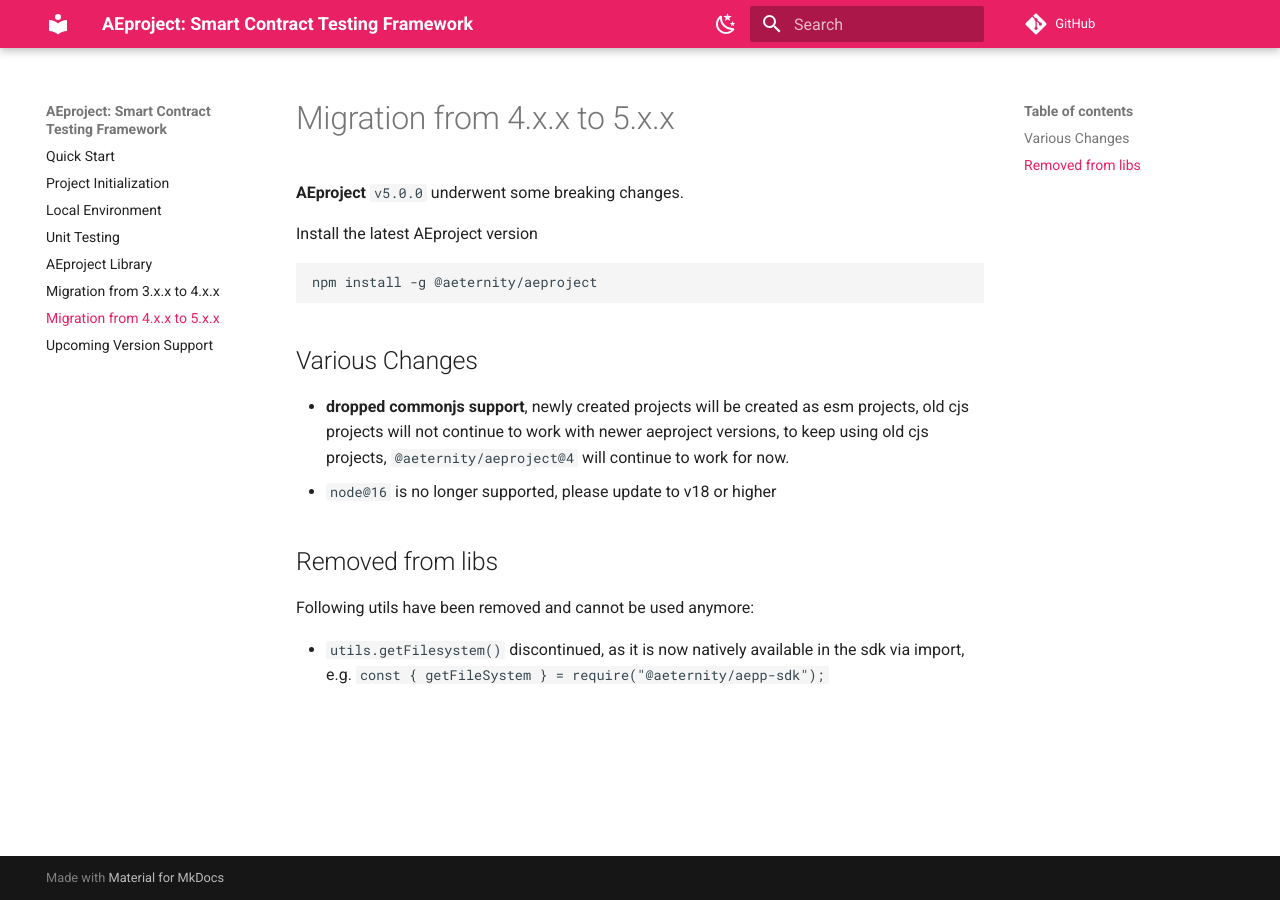
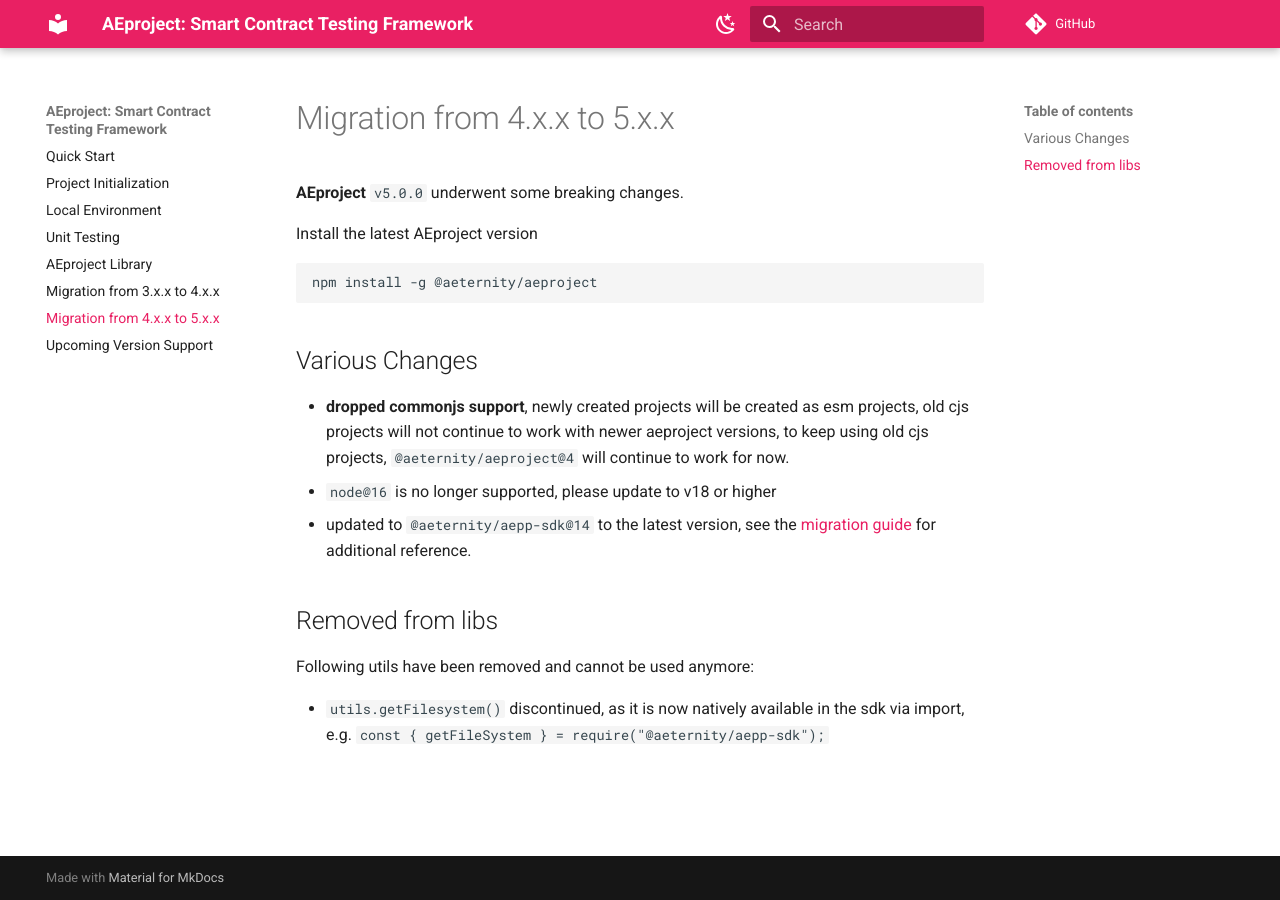
Before and after one commit to aeternity/aeproject, an MkDocs documentation site: the page built from docs/migration-from-4.x.x-to-5.x.x.md, in a window 1280 px wide. Built offline with MkDocs 1.6.1 and Material for MkDocs 9.7.7, drawn with Linux system fonts in a browser that asks for light colours; comment, search, counter and statistics services are not loaded; the version menu is left out.

Commit message:
docs: add upgrade docs for breaking change

```diff
--- a/docs/migration-from-4.x.x-to-5.x.x.md
+++ b/docs/migration-from-4.x.x-to-5.x.x.md
@@ -12,6 +12,7 @@
 
 - **dropped commonjs support**, newly created projects will be created as esm projects, old cjs projects will not continue to work with newer aeproject versions, to keep using old cjs projects, `@aeternity/aeproject@4` will continue to work for now.
 - `node@16` is no longer supported, please update to v18 or higher
+- updated to `@aeternity/aepp-sdk@14` to the latest version, see the [migration guide](https://github.com/aeternity/aepp-sdk-js/blob/v14.0.0/docs/guides/migration/14.md) for additional reference.
 
 ## Removed from libs
 
```
